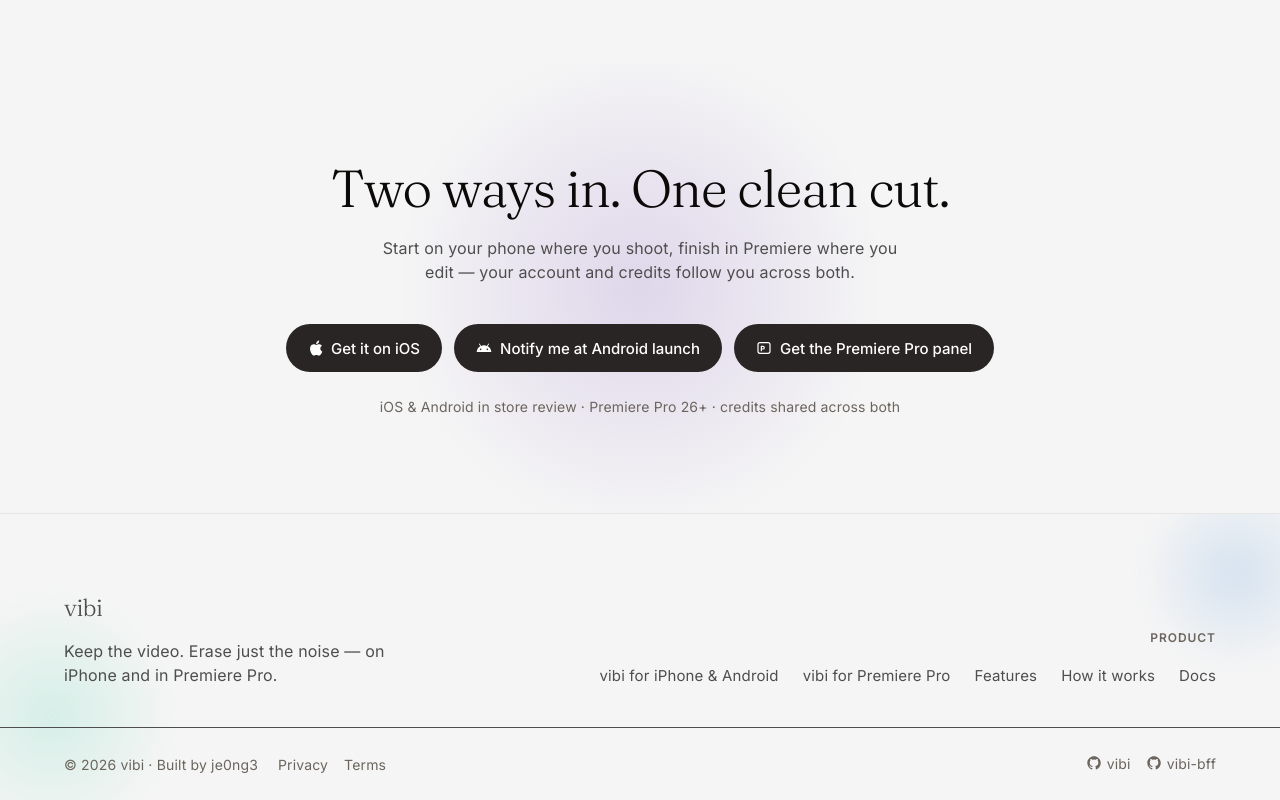
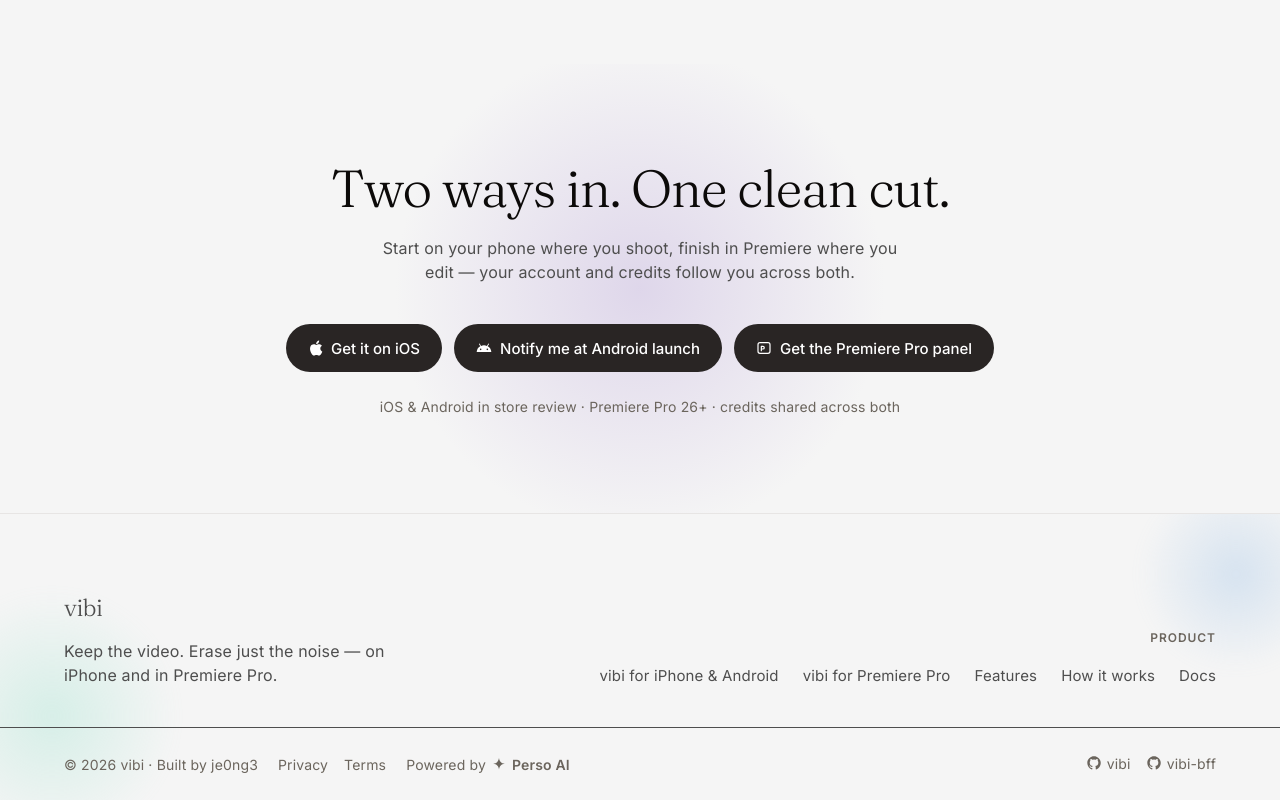
Before and after one commit to perso-devrel/vibi-landing, a Next.js app: page / in a window 1280 px wide. Shown: the part 5848-6648 px from the top of the page. Built offline with nearby package versions, Linux system fonts and the light colour scheme.

Commit message:
feat(landing): 푸터에 Powered by Perso AI 표시 추가
Co-Authored-By: Claude Opus 4.8 (1M context) <noreply@anthropic.com>

```diff
--- /dev/null
+++ b/app/_components/perso-glyph.tsx
@@ -0,0 +1,12 @@
+export function PersoGlyph() {
+  return (
+    <svg
+      viewBox="0 0 24 24"
+      aria-hidden
+      className="h-[14px] w-[14px]"
+      fill="currentColor"
+    >
+      <path d="M12 1.5c.36 3.14 1.36 5.34 3 6.98 1.64 1.64 3.84 2.64 6.98 3-3.14.36-5.34 1.36-6.98 3-1.64 1.64-2.64 3.84-3 6.98-.36-3.14-1.36-5.34-3-6.98-1.64-1.64-3.84-2.64-6.98-3 3.14-.36 5.34-1.36 6.98-3 1.64-1.64 2.64-3.84 3-6.98z" />
+    </svg>
+  );
+}
--- a/app/page.tsx
+++ b/app/page.tsx
@@ -7,6 +7,7 @@ import pluginShot from "./_media/plugin-panel.png";
 import { Wordmark } from "@/app/_components/wordmark";
 import { BadgePill } from "@/app/_components/badge-pill";
 import { GithubGlyph } from "@/app/_components/github-glyph";
+import { PersoGlyph } from "@/app/_components/perso-glyph";
 import { AnnouncementBar } from "@/app/_components/announcement-bar";
 
 // iOS is live on the App Store; Android is still in store review, so its CTA keeps
@@ -986,6 +987,22 @@ function Footer({ dict }: { dict: Dict }) {
                 </li>
               ))}
             </ul>
+            <a
+              href={footer.poweredBy.href}
+              target="_blank"
+              rel="noreferrer"
+              className="caption inline-flex items-center gap-1.5 transition-opacity hover:opacity-70"
+              style={{ color: "var(--color-muted)" }}
+            >
+              <span>{footer.poweredBy.prefix}</span>
+              <span
+                className="inline-flex items-center gap-1.5 font-semibold"
+                style={{ color: "var(--color-body-strong)" }}
+              >
+                <PersoGlyph />
+                {footer.poweredBy.name}
+              </span>
+            </a>
           </div>
           <ul className="flex items-center gap-4">
             {footer.githubLinks.map((g) => (
--- a/dictionaries/en.ts
+++ b/dictionaries/en.ts
@@ -178,6 +178,11 @@ export const en: Dict = {
       { label: "Docs", href: "/docs" },
     ],
     copyright: "© {year} vibi · Built by je0ng3",
+    poweredBy: {
+      prefix: "Powered by",
+      name: "Perso AI",
+      href: "https://perso.ai",
+    },
     githubLinks: [
       { label: "vibi", href: "https://github.com/perso-devrel/vibi" },
       { label: "vibi-bff", href: "https://github.com/perso-devrel/vibi-bff" },
--- a/dictionaries/types.ts
+++ b/dictionaries/types.ts
@@ -115,6 +115,11 @@ export type Dict = {
     productHeading: string;
     productLinks: LinkItem[];
     copyright: string; // template with {year}
+    poweredBy: {
+      prefix: string; // e.g. "Powered by"
+      name: string; // e.g. "Perso AI"
+      href: string;
+    };
     githubLinks: LinkItem[];
     legalLinks: LinkItem[];
   };
```
